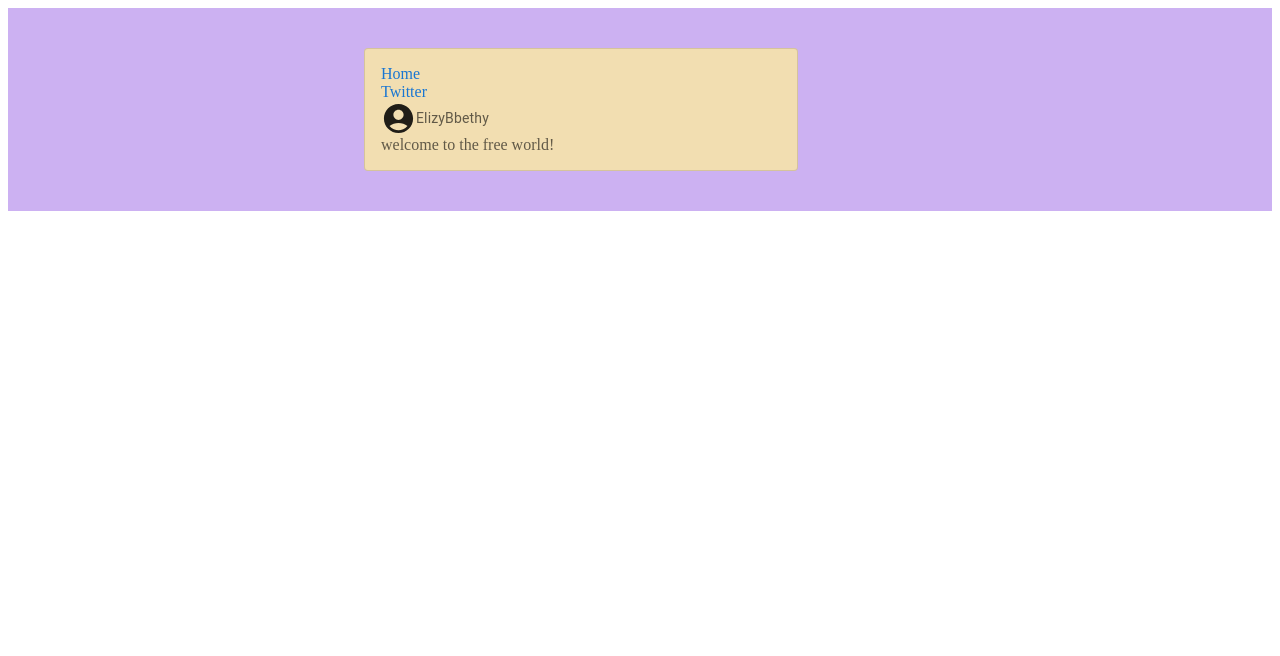
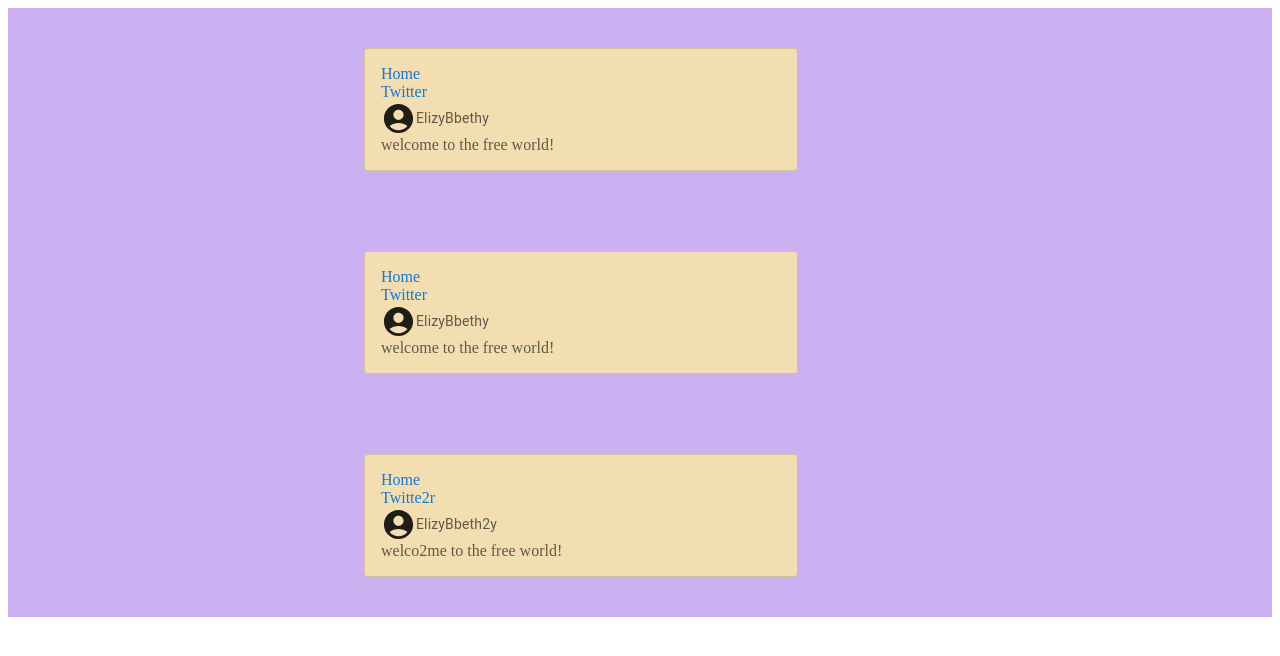
Before and after one commit to Elizybbethy/learning-react, a React (Create React App) app: page / in a window 1280 px wide. Shown: the top 656 px of the page. Built offline with nearby package versions, Linux system fonts and the light colour scheme.

Commit message:
No sure what is here

```diff
--- a/src/App.js
+++ b/src/App.js
@@ -22,12 +22,16 @@ const users = ({title: 'try',  content: 'learn'});
 export default
 
 function App() {
+
+
   return (
     // <Box sx={{display: 'flex', flexWrap: "wrap-reverse", '& > :not(style)': {m:1, width:128, height:128,},}}>
 
 
     <div>
       <Card username="ElizyBbethy" account="Twitter" Home="Home" content="welcome to the free world!"/>
+      <Card username="ElizyBbethy" account="Twitter" Home="Home" content="welcome to the free world!"/>
+      <Card username="ElizyBbeth2y" account="Twitte2r" Home="Home" content="welco2me to the free world!"/>
        {/* <Grid
       container
       spacing={2}
```
Also changed, not shown: 5 other files (tests, documents, lock files or other folders).
